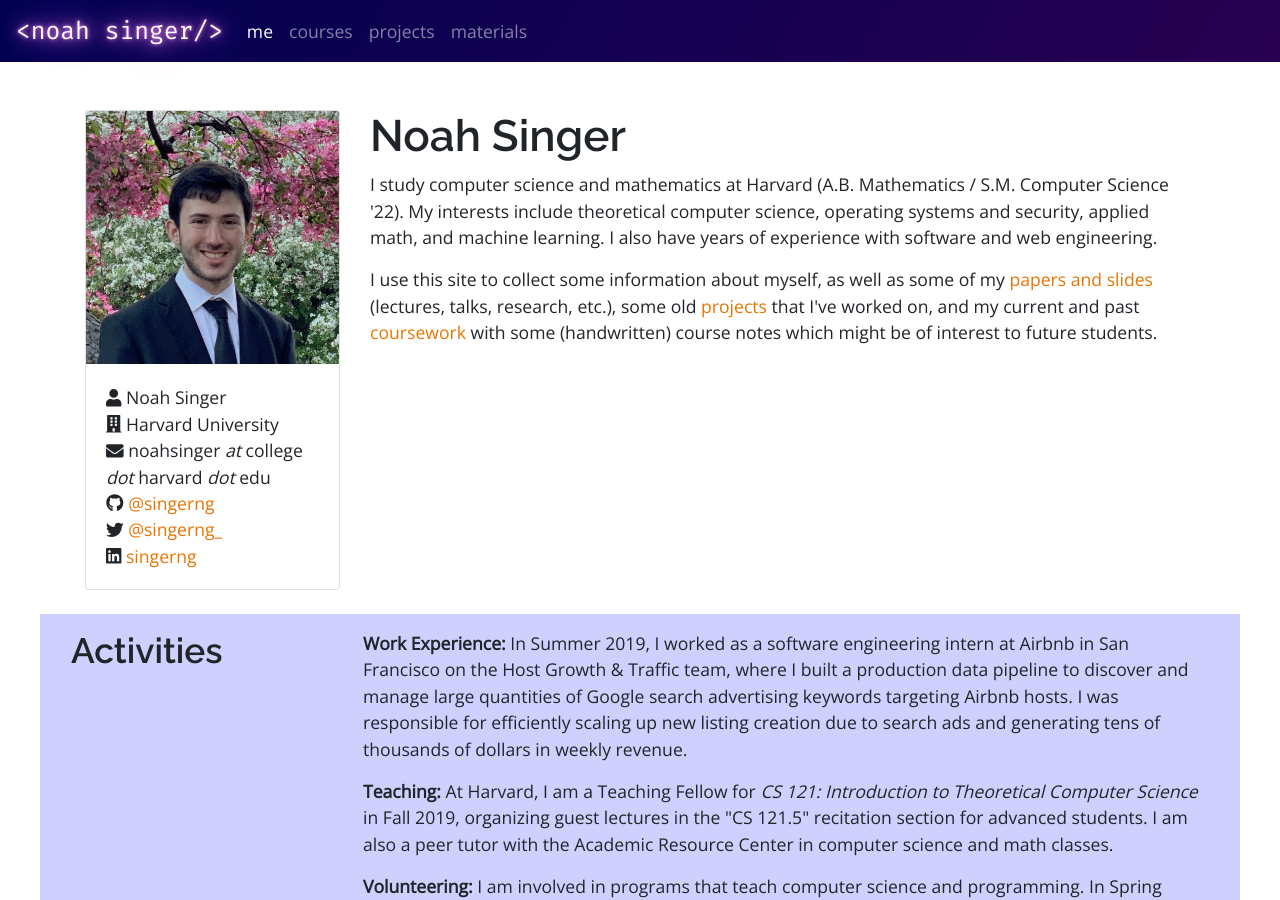
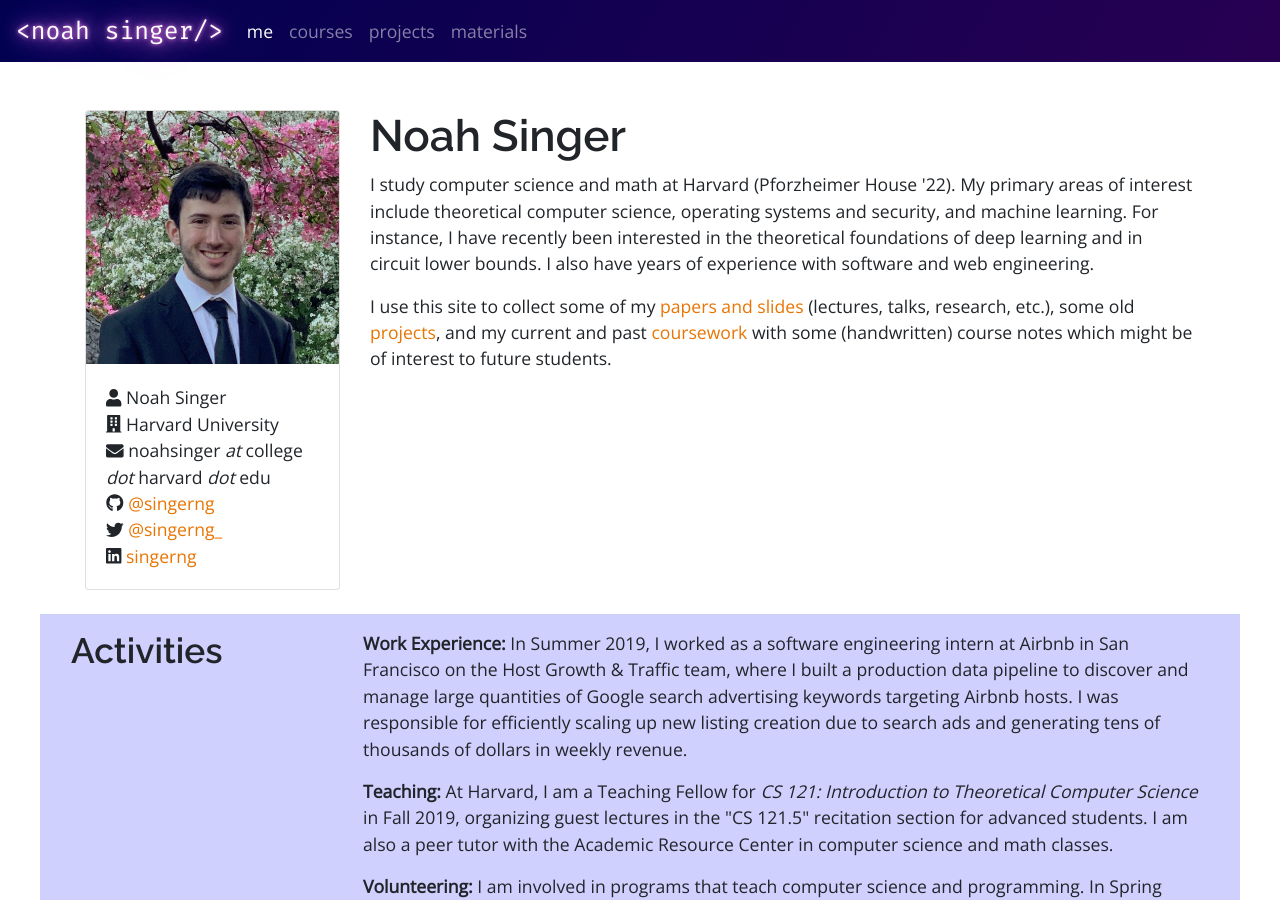
Before and after one commit to singerng/noahsinger.org, a Jekyll site: the page built from index/index.html, in a window 1280 px wide and 900 px high. Built offline with Jekyll 4.4.1, drawn with Linux system fonts in a browser that asks for light colours; nearby versions of some CDN libraries.

Commit message:
small updates

```diff
--- a/index/index.html
+++ b/index/index.html
@@ -23,13 +23,15 @@
 
   <div class="col-md-9 mb-4">
     <h1>Noah Singer</h1>
-    <p>I study computer science and mathematics at Harvard (A.B. Mathematics / S.M. Computer Science '22). My interests include
+    <p>I study computer science and math at Harvard (Pforzheimer House '22). My primary areas of interest include
       theoretical computer science, operating systems and security,
-      applied math, and machine learning.
+      and machine learning. For instance, I have recently been interested
+      in the theoretical foundations of deep learning and in circuit
+      lower bounds.
     I also have years of experience with software and web engineering.
 
-    <p>I use this site to collect some information about myself,
-      as well as some of my <a href="/lectures">papers and slides</a> (lectures, talks, research, etc.), some old <a href="/projects">projects</a> that I've worked on, and
+    <p>I use this site to collect some of my <a href="/lectures">papers and slides</a>
+      (lectures, talks, research, etc.), some old <a href="/projects">projects</a>, and
       my current and past <a href="/courses">coursework</a> with some
       (handwritten) course notes which might be of interest to future students.
   </div>
```
